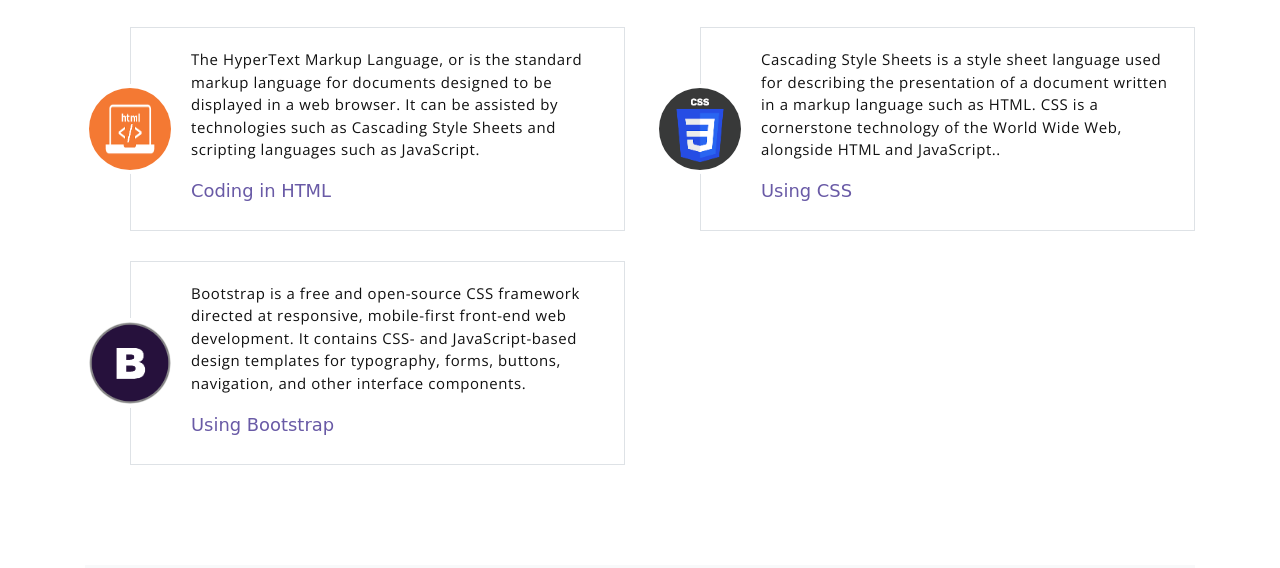
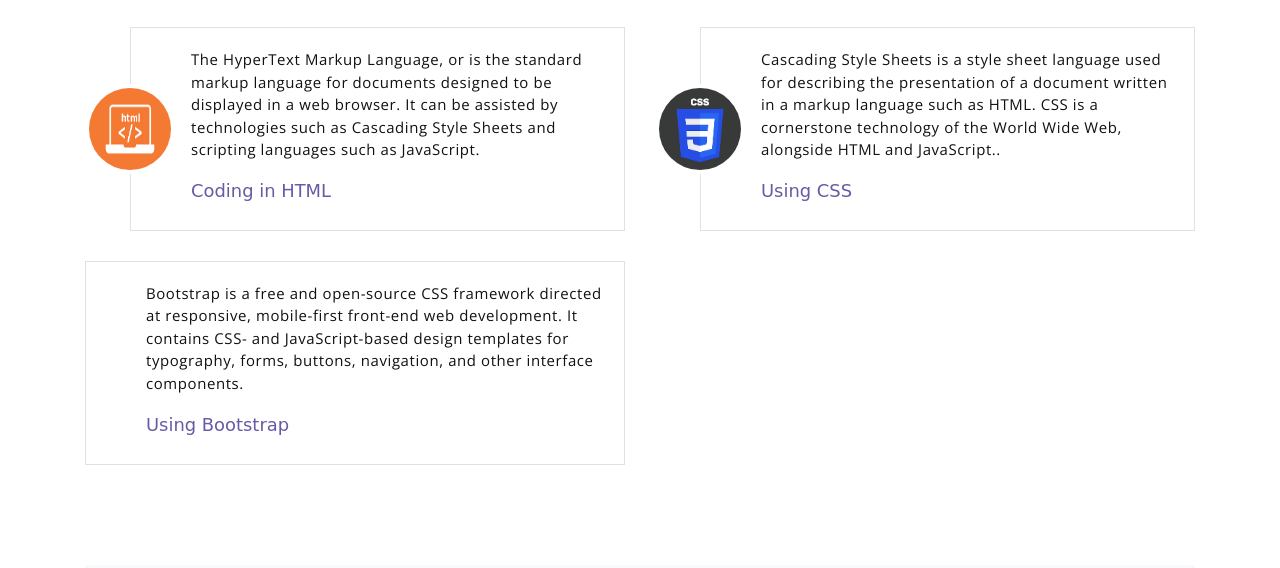
Before and after one commit to FARHA-THASNI-M/portfolio-1, a plain HTML site: page index.html in a window 1280 px wide. Shown: the part 4928-5496 px from the top of the page. Drawn offline with nearby package versions, Linux system fonts and the light colour scheme; a web font is replaced by a local one.

Commit message:
Update index.html

```diff
--- a/index.html
+++ b/index.html
@@ -390,10 +390,6 @@
             <div class="row">
                 <div class="col-md-6">
                     <div class="skill-card">
-                        <div class="skill-card-img-holder">
-                            <img src="imgs/bootstrap1.jpg" class="skill-card-img"
-                                alt="Download free bootstrap 4 landing page, free boootstrap 4 templates, Download free bootstrap 4.1 landing page, free boootstrap 4.1.1 templates, FTM Landing page">
-                        </div>
                         <div class="skill-card-body">
                             <p class="skill-card-subtitle">Bootstrap is a free and open-source CSS framework directed at responsive,
                                 mobile-first front-end web development. It contains CSS- and JavaScript-based design templates for typography, forms,
```
